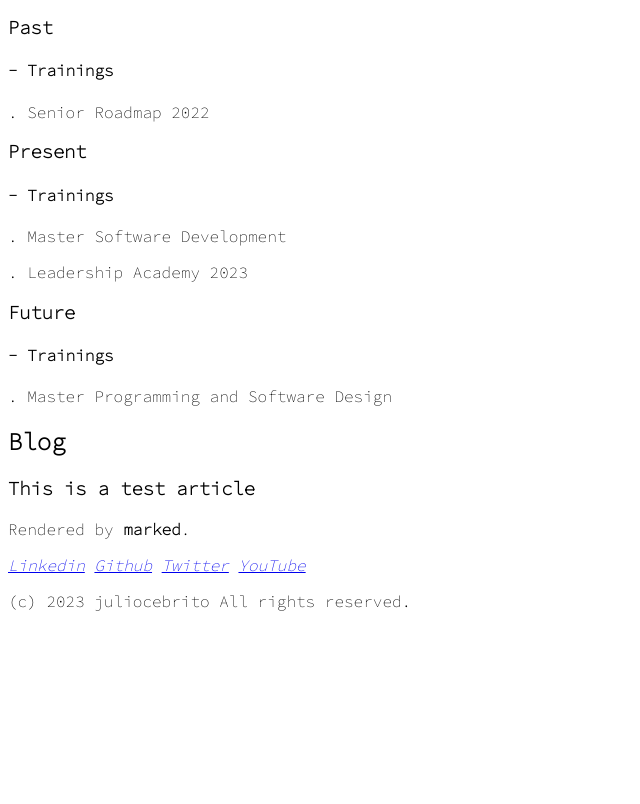
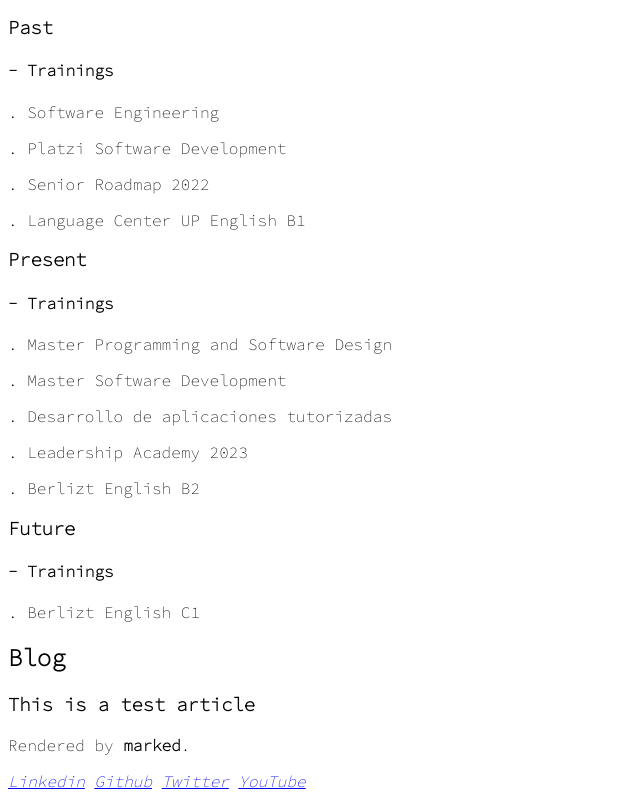
Before and after one commit to juliocebrito/juliocebrito.github.io, a plain HTML site: page index.html in a window 1280 px wide. Shown: the part 589-1393 px from the top of the page, without its empty margins (0-640 px from the left). Before the commit the page ends 1216 px from the top, so only its background shows below. Drawn offline with nearby package versions, Linux system fonts and the light colour scheme.

Commit message:
Update index.html

```diff
--- a/index.html
+++ b/index.html
@@ -30,22 +30,28 @@
           <article>
               <h1>Past</h1>
                 <h4>- Trainings</h4>
+                  <p>. Software Engineering </p>
+                  <p>. Platzi Software Development </p>
                   <p>. Senior Roadmap 2022</p>
+                  <p>. Language Center UP English B1</p>
           </article>
       </section>
       <section id=present>
           <article>
               <h1>Present</h1>
                 <h4>- Trainings</h4>
+                  <p>. Master Programming and Software Design</p>
                   <p>. Master Software Development</p>
+                  <p>. Desarrollo de aplicaciones tutorizadas </p>
                   <p>. Leadership Academy 2023</p>
+                  <p>. Berlizt English B2</p>
           </article>
       </section>
       <section id=future>
           <article>
               <h1>Future</h1>
                 <h4>- Trainings</h4>
-                  <p>. Master Programming and Software Design</p>
+                  <p>. Berlizt English C1</p>
           </article>
       </section>
       <section id=blog>
```
